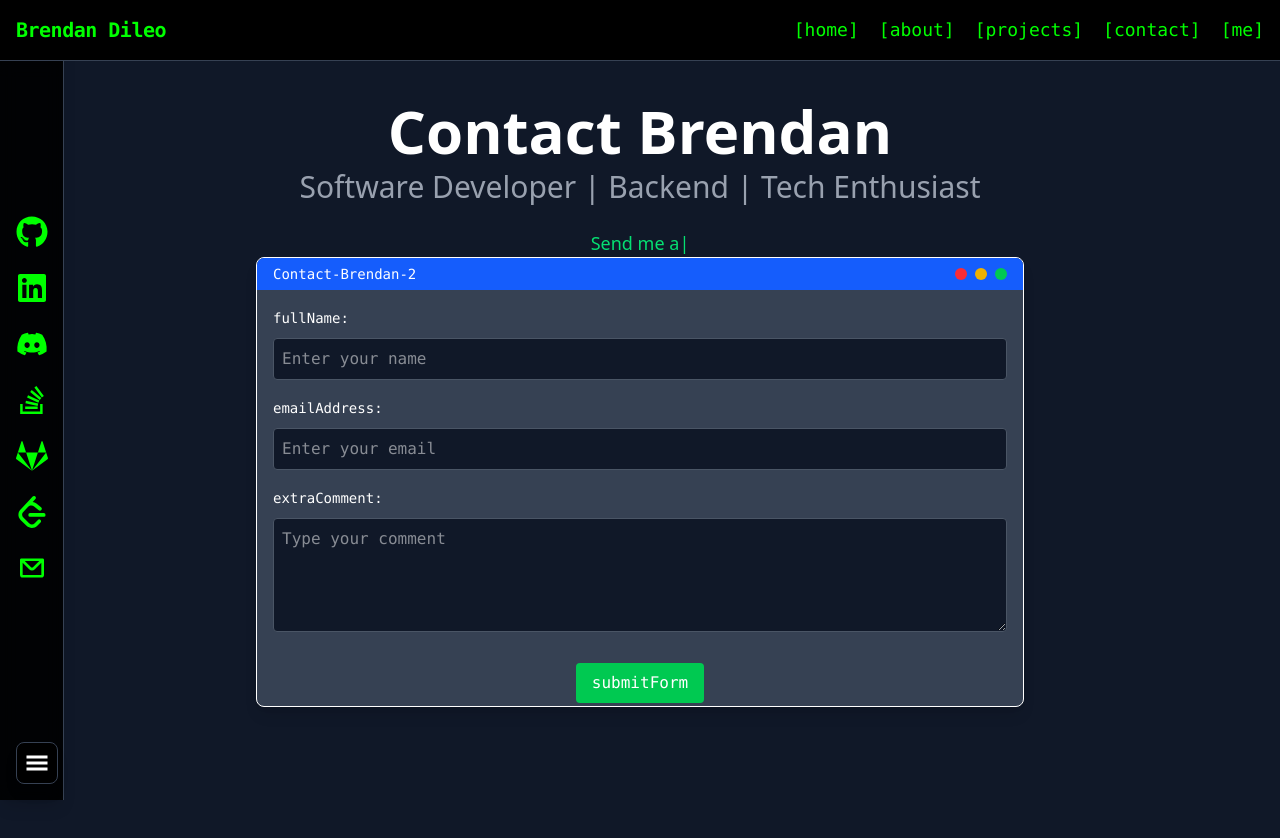
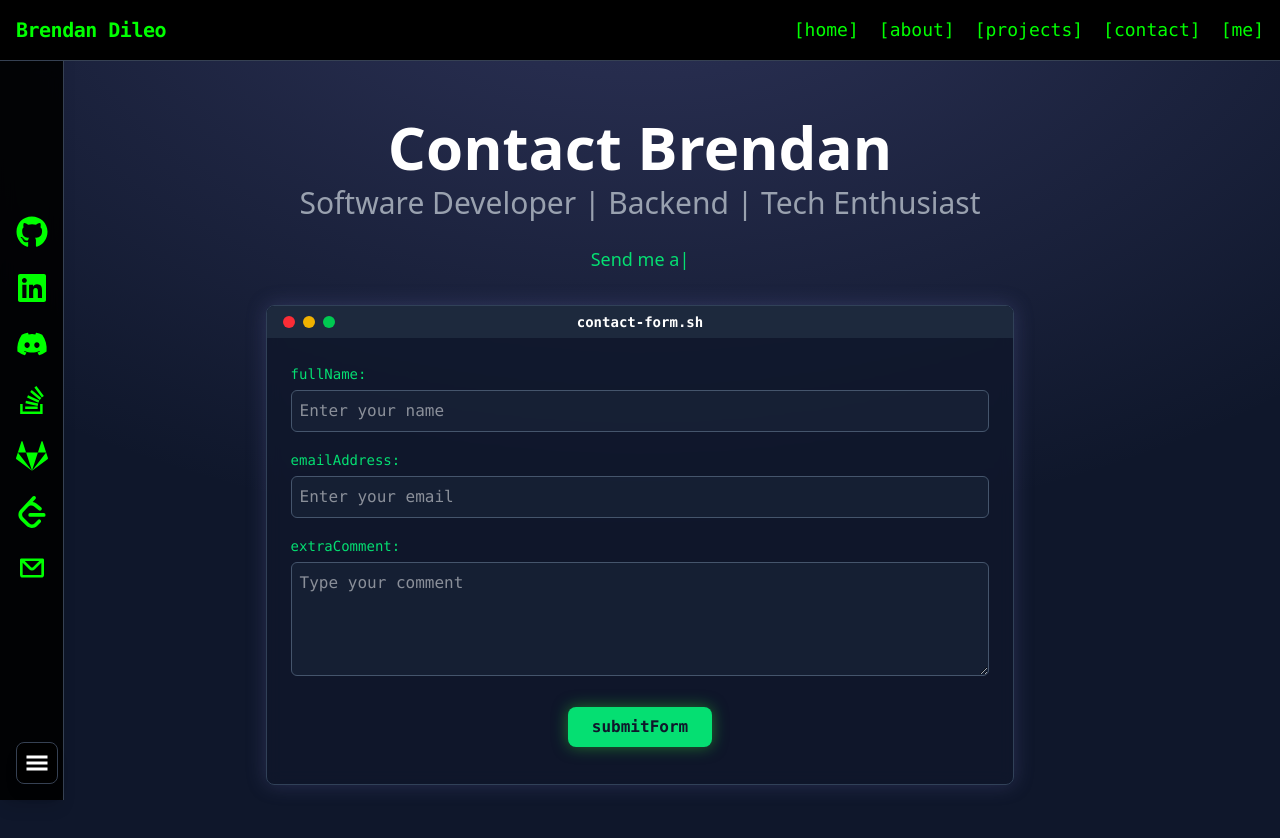
Before and after one commit to brendanddev/brendans-website, a React (Vite) app in the folder frontend/: page /contact in a window 1280 px wide. Shown: the top 838 px of the page. Built offline with nearby package versions, Linux system fonts and the light colour scheme.

Commit message:
Update contact page styling

```diff
--- a/frontend/src/pages/Contact.jsx
+++ b/frontend/src/pages/Contact.jsx
@@ -42,7 +42,9 @@ const Contact = () => {
     };
 
     return (
-        <div className="w-full min-h-screen bg-gray-900 flex flex-col items-center">
+        <div className="relative w-full min-h-screen bg-slate-900 flex flex-col items-center p-4 text-white">
+            <div className="absolute top-0 left-0 w-full h-full bg-[radial-gradient(ellipse_80%_80%_at_50%_-20%,rgba(120,119,198,0.3),rgba(255,255,255,0))]"></div>
+            <div className='relative z-10 w-full'>
                 <Header
                     title="Contact Brendan"
                     subtitle="Software Developer | Backend | Tech Enthusiast"
@@ -53,68 +55,72 @@ const Contact = () => {
                         "Have a project in mind? Let's build something great together!"
                     ]}
                 />
+            </div>
             <motion.div
-                className="w-[95%] md:w-4/5 lg:w-3/5 h-[450px] bg-gray-700 rounded-lg shadow-lg flex flex-col border border-white overflow-hidden font-mono mx-auto"
-                initial={{ scale: 0 }}
-                animate={{ scale: 1 }}
-                transition={{ duration: 1 }}
+                className="relative z-10 w-[95%] md:w-4/5 lg:w-3/5 min-h-[480px] bg-slate-900/80 backdrop-blur-sm rounded-lg shadow-[0_0_20px_rgba(120,119,198,0.25)] flex flex-col border border-slate-700 overflow-hidden font-mono mx-auto mt-8"
+                initial={{ opacity: 0, scale: 0.95 }}
+                animate={{ opacity: 1, scale: 1 }}
+                transition={{ duration: 0.5, ease: "easeOut" }}
             >
 
-                <div className="h-8 bg-blue-600 flex items-center justify-between px-4 text-sm text-white">
-                <span>Contact-Brendan-2</span>
-                <div className="flex gap-2">
+                <div className="h-8 bg-slate-800 flex items-center justify-center relative text-white text-sm font-bold">
+                    <div className="absolute left-4 flex gap-2">
                         <div className="w-3 h-3 bg-red-500 rounded-full"></div>
                         <div className="w-3 h-3 bg-yellow-500 rounded-full"></div>
                         <div className="w-3 h-3 bg-green-500 rounded-full"></div>
                     </div>
+                    <span>contact-form.sh</span>
                 </div>
 
-                    <div className="flex-1 p-4 overflow-y-auto text-white">
+                    <div className="flex-1 p-6 overflow-y-auto text-white">
 
                         <form className="space-y-4" onSubmit={handleSubmit}>
                             <div>
-                                <label htmlFor="name" className="text-sm">fullName:</label>
+                                <label htmlFor="name" className="text-sm text-green-400">fullName:</label>
                                 <input
                                     type="text"
                                     id="name"
                                     name="name"
                                     value={formData.name}
                                     onChange={handleChange}
-                                    className="w-full p-2 mt-2 bg-gray-900 text-white border border-gray-600 rounded"
+                                    className="w-full p-2 mt-1 bg-slate-800/50 text-white border border-slate-600 rounded-md focus:outline-none focus:ring-2 focus:ring-green-400/50 focus:border-green-400 transition-colors"
                                     placeholder="Enter your name"
+                                    required
                                 />
                             </div>
 
                             <div>
-                                <label htmlFor="email" className="text-sm">emailAddress:</label>
+                                <label htmlFor="email" className="text-sm text-green-400">emailAddress:</label>
                                 <input
                                     type="email"
                                     id="email"
                                     name="email"
                                     value={formData.email}
                                     onChange={handleChange}
-                                    className="w-full p-2 mt-2 bg-gray-900 text-white border border-gray-600 rounded"
+                                    className="w-full p-2 mt-1 bg-slate-800/50 text-white border border-slate-600 rounded-md focus:outline-none focus:ring-2 focus:ring-green-400/50 focus:border-green-400 transition-colors"
                                     placeholder="Enter your email"
+                                    required
                                 />
                             </div>
 
                             <div>
-                                <label htmlFor="comment" className="text-sm">extraComment:</label>
+                                <label htmlFor="comment" className="text-sm text-green-400">extraComment:</label>
                                 <textarea
                                     id="comment"
                                     name="comment"
                                     value={formData.comment}
                                     onChange={handleChange}
-                                    className="w-full p-2 mt-2 bg-gray-900 text-white border border-gray-600 rounded"
+                                    className="w-full p-2 mt-1 bg-slate-800/50 text-white border border-slate-600 rounded-md focus:outline-none focus:ring-2 focus:ring-green-400/50 focus:border-green-400 transition-colors"
                                     rows="4"
                                     placeholder="Type your comment"
+                                    required
                                 />
                             </div>
 
-                            <div className="flex justify-center">
+                            <div className="flex justify-center pt-2">
                                 <button
                                     type="submit"
-                                    className="bg-green-500 text-white px-4 py-2 rounded mt-2 hover:bg-green-600 transition"
+                                    className="bg-green-400 text-slate-900 font-bold px-6 py-2 rounded-lg hover:bg-green-500 transition-all duration-300 transform hover:scale-105 shadow-[0_0_15px_rgba(50,205,50,0.5)]"
                                 >
                                     submitForm
                                 </button>
```
Lines whose indentation alone changed are shown as unchanged.
